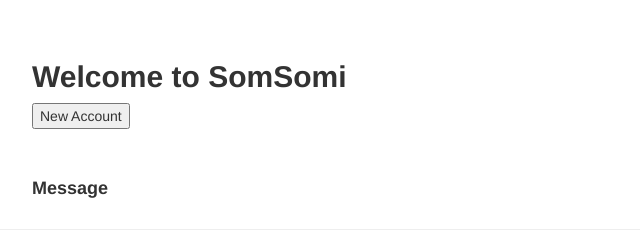
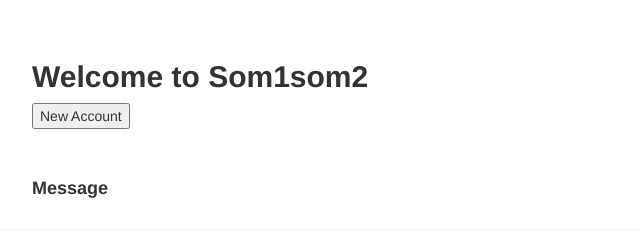
Before and after one commit to LeeJsoon/Newaccount2, a website: page views/index.html in a window 1280 px wide. Shown: the top 240 px of the page, 38-678 px from the left. Drawn offline with nearby package versions, Linux system fonts and the light colour scheme.

Commit message:
Add files via upload

```diff
--- a/views/index.html
+++ b/views/index.html
@@ -41,7 +41,7 @@ $(document).ready(function(){
   <br>
   <br>
   <div class="container " role="main">
-    <h2><strong> Welcome to SomSomi </strong></h2>
+    <h2><strong> Welcome to Som1som2 </strong></h2>
   	<div id="tablePlace"></div>
 	<button id="newAccount">New Account</button>
   </div>
```
